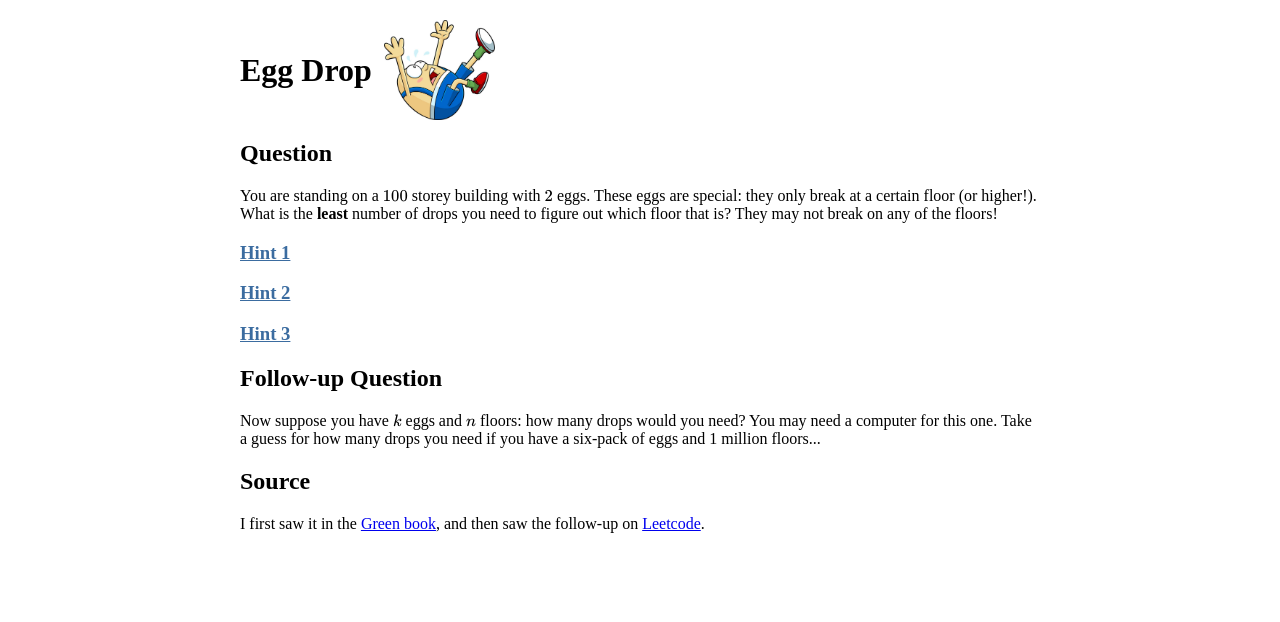
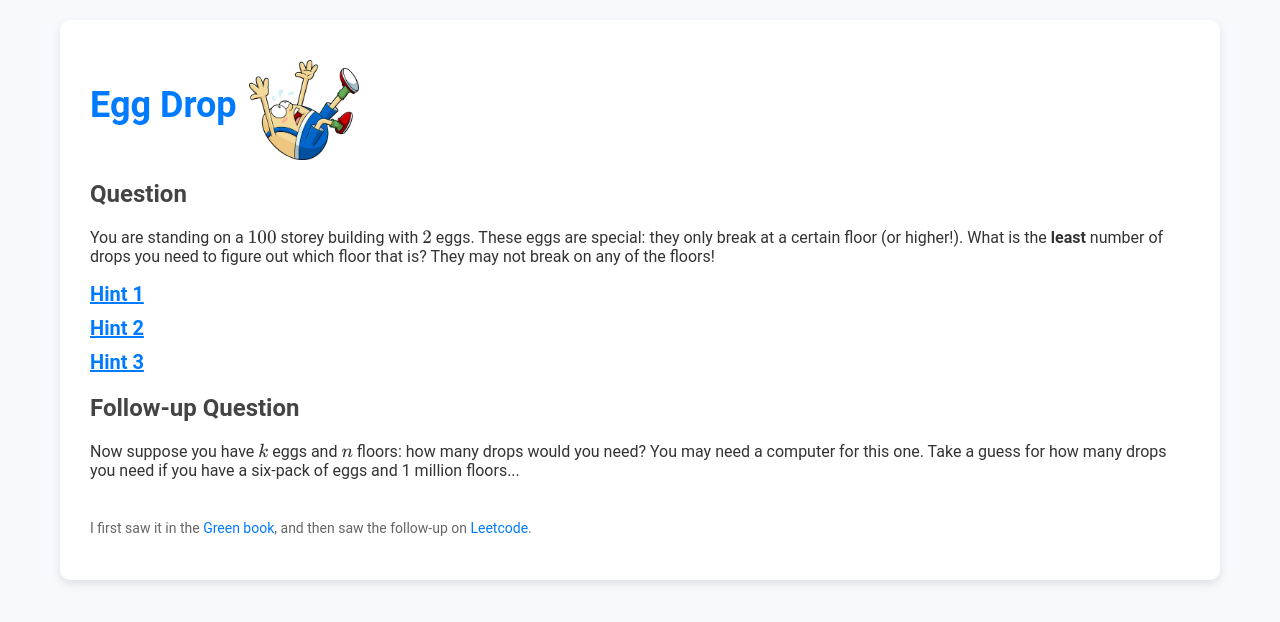
Before and after one commit to neel-maniar/maths-website, a plain HTML site: page problems/eggDrop.html in a window 1280 px wide. Drawn offline with nearby package versions, Linux system fonts and the light colour scheme; some packages are replaced by stand-ins of ours.

Commit message:
beautified

```diff
--- a/problems/eggDrop.html
+++ b/problems/eggDrop.html
@@ -5,6 +5,7 @@
     <script type="text/javascript"
         src="https://cdn.jsdelivr.net/npm/mathjax@2/MathJax.js?config=TeX-AMS-MML_HTMLorMML">
     </script>
+
     <meta name="viewport" content="width=device-width, initial-scale=1.1">
   <link rel="stylesheet" href="../styles.css">
 </head>
@@ -33,11 +34,14 @@
     </div>
 
     <h2>Follow-up Question</h2>
+    <div class="follow-up">
     <p>Now suppose you have \(k\) eggs and \(n\) floors: how many drops would you need? You may need a computer for this one. Take a guess for how many drops you need if you have a six-pack of eggs and 1 million floors...</p>
+    </div>
 
-    <h2>Source</h2>
+    <div class="source">
     <p>I first saw it in the <a href="https://books.google.co.uk/books/about/Practical_Guide_to_Quantitative_Finance.html?id=NaWaQQAACAAJ&redir_esc=y">Green book</a>, and then saw the follow-up on <a href="https://leetcode.com/problems/super-egg-drop/description/" target="_blank">
     Leetcode</a>.</p>
+    </div>
     </div>
     <script src="../script.js"></script>
 </body>
--- a/styles.css
+++ b/styles.css
@@ -1,19 +1,68 @@
 .header {
     display: flex;
     align-items: center;
-    gap: 12px; /* space between image and heading */
+    gap: 12px;
     margin-bottom: 20px;
 }
+
+.header h1 {
+    color: #007bff;
+    font-size: 36px;
+}
+
+.header img {
+    margin-top: 10px;
+}
+
+h2, h3 {
+    color: #444;
+}
+
+h3.hint-button {
+    cursor: pointer;
+    color: #007bff;
+    font-size: 20px;
+    margin: 10px 0;
+    text-decoration: underline;
+    transition: color 0.3s;
+}
+
+h3.hint-button:hover {
+    color: #0056b3;
+}
+
+.source {
+    margin-top: 40px;
+    font-size: 14px;
+    color: #666;
+}
+
+a {
+    color: #007bff;
+    text-decoration: none;
+}
+
+a:hover {
+    text-decoration: underline;
+}
+
 .container {
-    max-width: 800px;   /* Limit total width */
-    margin: 0 auto;     /* Center horizontally */
-    padding: 20px;      /* Optional spacing inside */
+    width: 90%;
+    max-width: 1100px;
+    margin: 20px auto;
+    background-color: #fff;
+    border-radius: 10px;
+    box-shadow: 0 4px 10px rgba(0, 0, 0, 0.1);
+    padding: 30px;
 }
 /* Prevent horizontal scrolling */
 body {
     overflow-x: hidden;
     margin: 0;
     padding: 0;
+    font-family: 'Roboto', sans-serif;
+    background-color: #f7f9fc;
+    color: #333;
 }
 
 /* Ensure content doesn't overflow */
```
